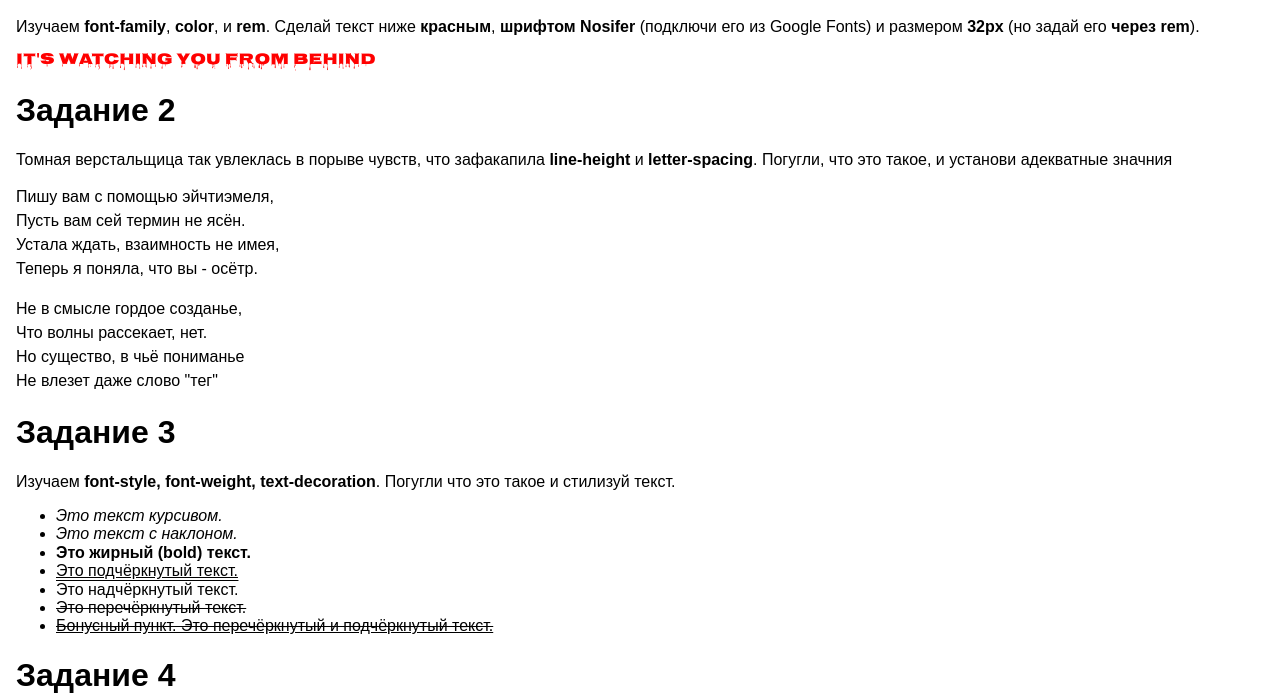
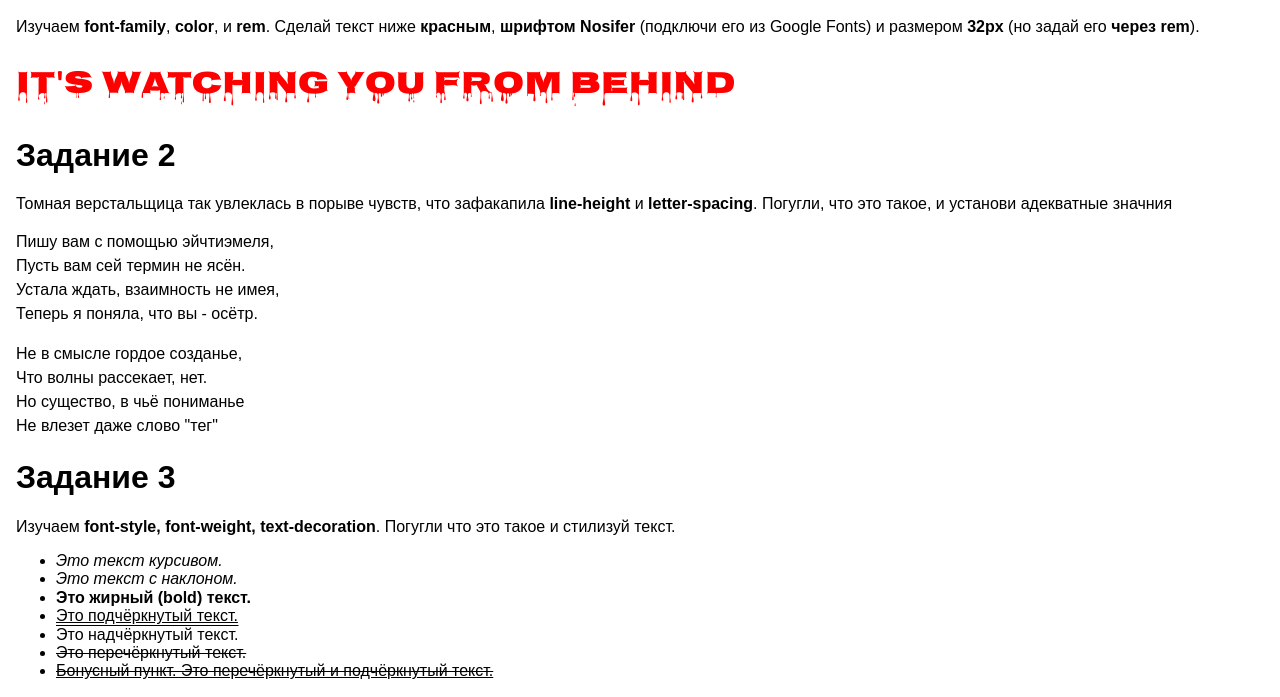
Before and after one commit to julia-fedulova/homework_20, a plain HTML site: page css-homework-master/index.html in a window 1280 px wide. Shown: the part 144-841 px from the top of the page. Drawn offline with nearby package versions, Linux system fonts and the light colour scheme.

Commit message:
homework5

```diff
--- a/css-homework-master/style.css
+++ b/css-homework-master/style.css
@@ -4,7 +4,7 @@
 .task1__scary-text {
     color: red;
     font-family: 'Nosifer', cursive;
-    font-size: 2 rem;
+    font-size: 2rem;
 }
 /* Задание 2 */
 
```
